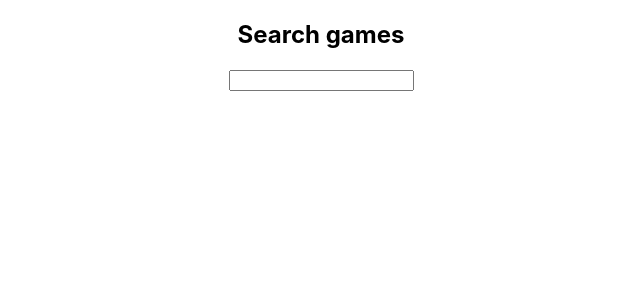
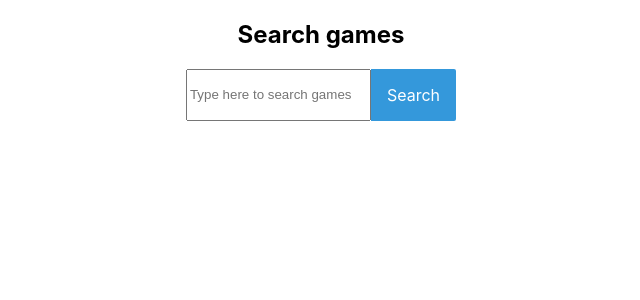
Before and after one commit to jonasrenngard/ATG.se-frontend-interview-task, a React (Create React App) app: page / in a window 1280 px wide. Shown: the top 300 px of the page, without its empty margins (319-959 px from the left). Built offline with nearby package versions, Linux system fonts and the light colour scheme.

Commit message:
add search field button and allow rendering results instead of upcoming races

```diff
--- a/package.json
+++ b/package.json
@@ -7,7 +7,8 @@
     "node-sass": "^4.11.0",
     "react": "^16.8.4",
     "react-dom": "^16.8.4",
-    "react-scripts": "2.1.8"
+    "react-scripts": "2.1.8",
+    "react-transition-group": "^2.6.0"
   },
   "scripts": {
     "start": "react-scripts start",
--- a/src/components/GameContainer/index.jsx
+++ b/src/components/GameContainer/index.jsx
@@ -7,6 +7,12 @@ class RaceWrapper extends React.Component {
   constructor(props) {
     super(props)
     this.getGame(props.gameId)
+  }
+
+  componentDidUpdate = prevProps => {
+    if (prevProps.gameId !== this.props.gameId) {
+      this.getGame(this.props.gameId)
+    }
   }
 
   state = {
@@ -33,7 +39,7 @@ class RaceWrapper extends React.Component {
     return (
       <section className={styles.races}>
         {game && (
-          <section>
+          <React.Fragment>
             {game.races.map(race => (
               <section key={race.id} className={styles.raceContainer}>
                 <div className={styles.rootInfo}>
@@ -43,7 +49,7 @@ class RaceWrapper extends React.Component {
                     <span>{race.name}</span>
 
                     <span className={styles.startDate}>
-                      Startar: {moment(race.startTime).format("DD/MM HH:mm")}
+                      Starts at: {moment(race.startTime).format("DD/MM HH:mm")}
                     </span>
                   </div>
                 </div>
@@ -55,7 +61,7 @@ class RaceWrapper extends React.Component {
                 </div>
               </section>
             ))}
-          </section>
+          </React.Fragment>
         )}
       </section>
     )
--- a/src/components/GameContainer/styles.module.scss
+++ b/src/components/GameContainer/styles.module.scss
@@ -3,6 +3,7 @@
 .races {
   display: flex;
   justify-content: center;
+  flex-wrap: wrap;
 }
 
 .raceContainer {
@@ -14,10 +15,12 @@
   min-height: 90px;
   border-top: 2px solid #3498db;
   padding-bottom: $spacing;
+  margin: $spacing;
 
   .rootInfo {
     position: relative;
     display: flex;
+    min-height: 60px;
   }
 
   .raceNumber {
--- a/src/components/TextFieldContainer/index.jsx
+++ b/src/components/TextFieldContainer/index.jsx
@@ -1,8 +1,23 @@
 import React from "react"
+import styles from "./styles.module.scss"
 
 class TextFieldContainer extends React.Component {
+  state = {
+    textFieldValue: "",
+  }
+
+  handleSearch = () => {
+    this.props.onSearch(this.state.textFieldValue)
+  }
+
   handleChange = event => {
-    this.props.onTextFieldChange(event.target.value.toUpperCase())
+    this.setState({ textFieldValue: event.target.value.toUpperCase() })
+  }
+
+  handleKeyPress = target => {
+    if (target.charCode == 13) {
+      this.props.onSearch(this.state.textFieldValue)
+    }
   }
 
   render() {
@@ -10,7 +25,17 @@ class TextFieldContainer extends React.Component {
       <section>
         <h2>Search games</h2>
 
-        <input onChange={this.handleChange} />
+        <div className={styles.searchBarWrapper}>
+          <input
+            onChange={this.handleChange}
+            placeholder="Type here to search games"
+            onKeyPress={this.handleKeyPress}
+          />
+
+          <div className={styles.searchBtn} onClick={this.handleSearch}>
+            Search
+          </div>
+        </div>
       </section>
     )
   }
--- /dev/null
+++ b/src/components/TextFieldContainer/styles.module.scss
@@ -0,0 +1,20 @@
+@import "styles/variables.scss";
+
+.searchBarWrapper {
+  display: flex;
+  justify-content: center;
+}
+
+.searchBtn {
+  background: #3498db;
+  color: #fff;
+  padding: $spacing;
+  border-top-right-radius: 2px;
+  border-bottom-right-radius: 2px;
+  cursor: pointer;
+  transition: 200ms all;
+
+  &:hover {
+    opacity: 0.8;
+  }
+}
--- a/src/pages/Dashboard/index.jsx
+++ b/src/pages/Dashboard/index.jsx
@@ -8,42 +8,49 @@ class Dashboard extends React.Component {
   }
 
   handleSearch = value => {
-    try {
     fetch(`https://www.atg.se/services/racinginfo/v1/api/products/${value}`, {
       headers: {
         "Content-Type": "application/json",
       },
     }).then(body => {
-        body.json().then(data => this.setState({ product: data }))
+      body.json().then(data => {
+        if (Object.keys(data).length > 0) {
+          this.setState({ product: data })
+        }
       })
-    } catch (err) {
-      console.log("product not found", err)
-    }
+    })
   }
 
   render() {
     const { product } = this.state
 
     let nearest
-    if (product && product.upcoming) {
+    if (product) {
+      if (product.upcoming) {
         nearest = product.upcoming.sort(
           (a, b) => new Date(b.date) - new Date(a.date)
         )[0]
+      } else {
+        nearest = product.results.sort(
+          (a, b) => new Date(b.date) - new Date(a.date)
+        )[0]
+      }
     }
 
     return (
       <section>
-        <TextFieldContainer onTextFieldChange={this.handleSearch} />
+        <TextFieldContainer onSearch={this.handleSearch} />
 
         {product && (
           <section>
-            <h2>{product.betType}</h2>
+            <h2>
+              {product.betType}{" "}
+              {product.upcoming ? "Upcoming races" : "Results"}
+            </h2>
 
-            {product.upcoming && (
             <React.Fragment>
               <GameContainer gameId={nearest.id} />
             </React.Fragment>
-            )}
           </section>
         )}
       </section>
```
Also changed, not shown: 1 other file (tests, documents, lock files or other folders). Lines whose indentation alone changed are shown as unchanged.
